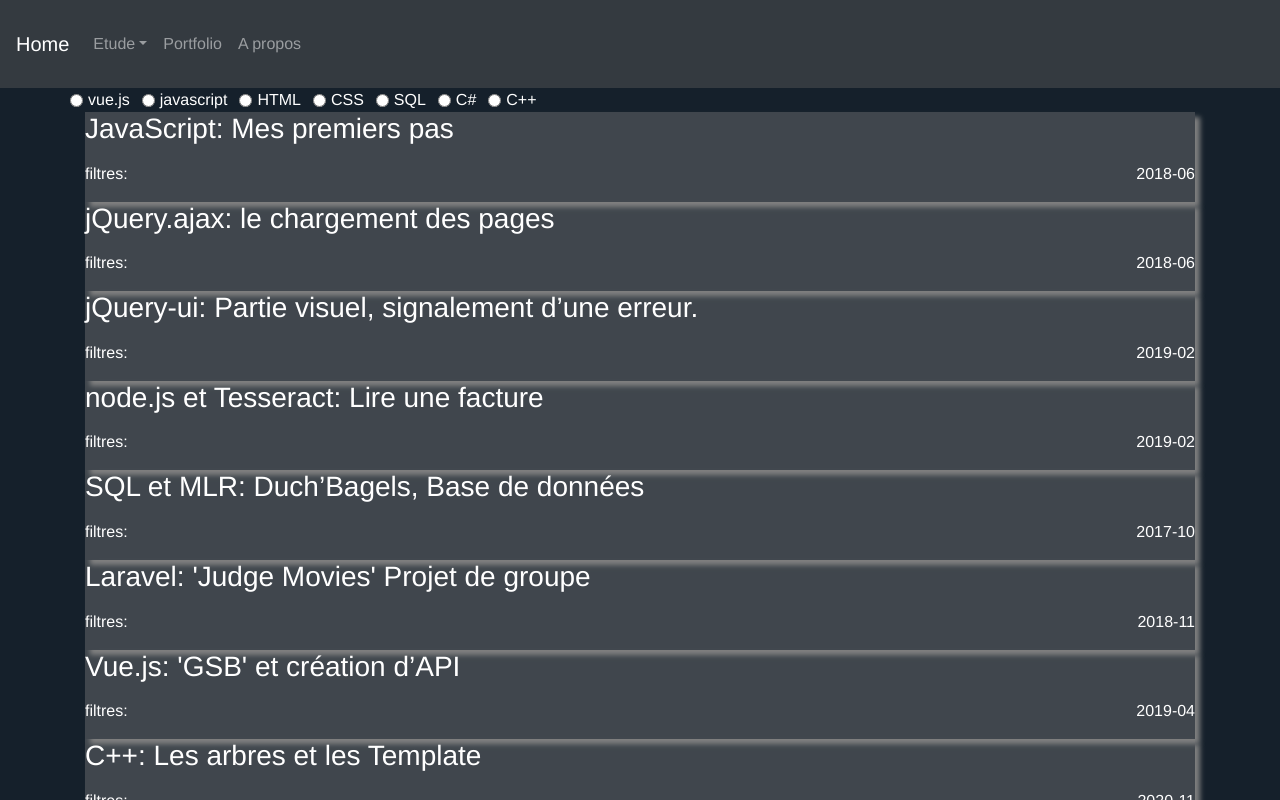
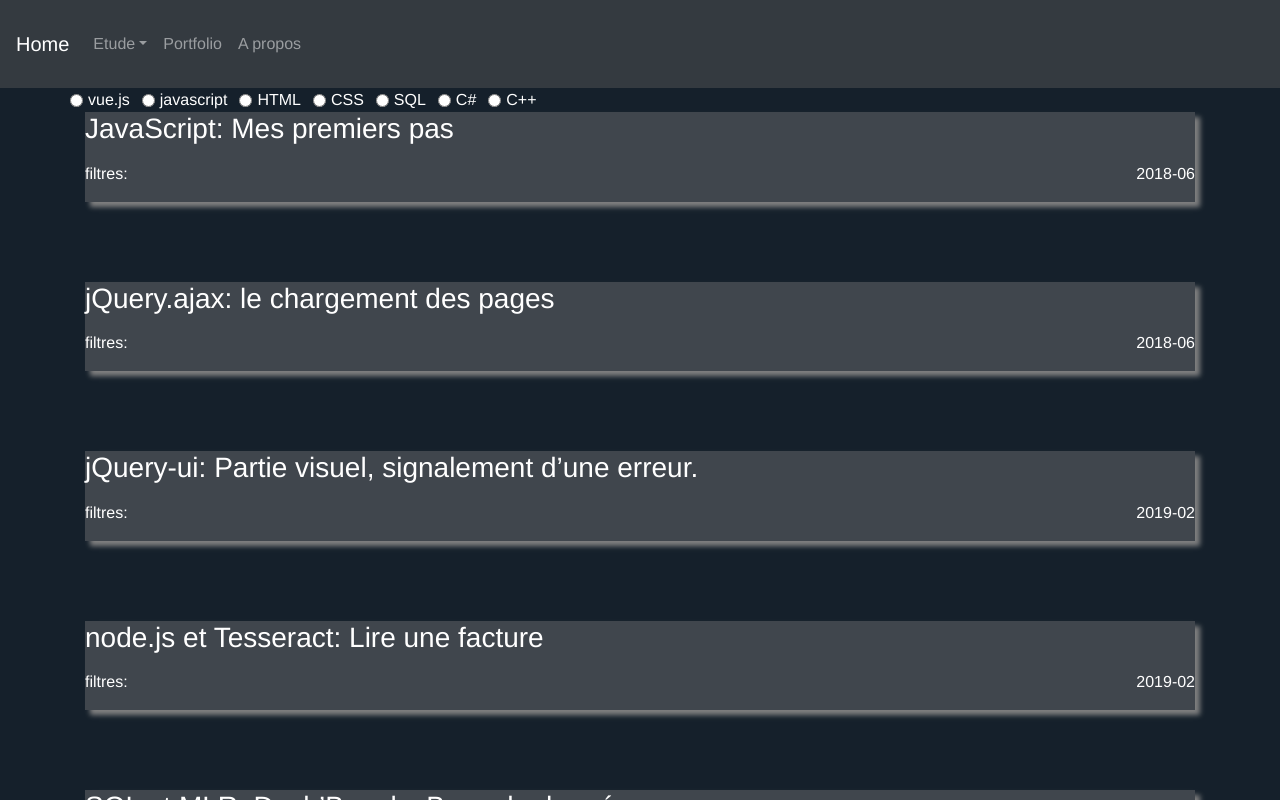
Before and after one commit to Kyowdem/Portfolio, a Vue app: page /portfolio in a window 1280 px wide. Shown: the top 800 px of the page. Built offline with nearby package versions, Linux system fonts and the light colour scheme.

Commit message:
set margin to summary

```diff
--- a/src/views/Portfolio.vue
+++ b/src/views/Portfolio.vue
@@ -54,7 +54,6 @@ export default {
     },
   },
   mounted() {
-    this.Portfolio.length = 1;
     // this.setFiltersByPortfolio();
   },
   methods: {
@@ -92,4 +91,8 @@ export default {
 div.project div.col.md>div {
   margin-bottom: 1em;
 }
+
+div.summary:not(:last-child) {
+  margin-bottom: 5em;
+}
 </style>
```
